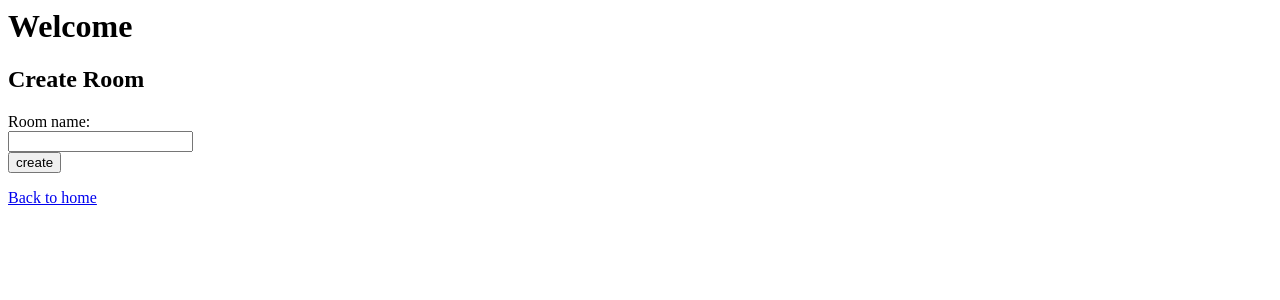
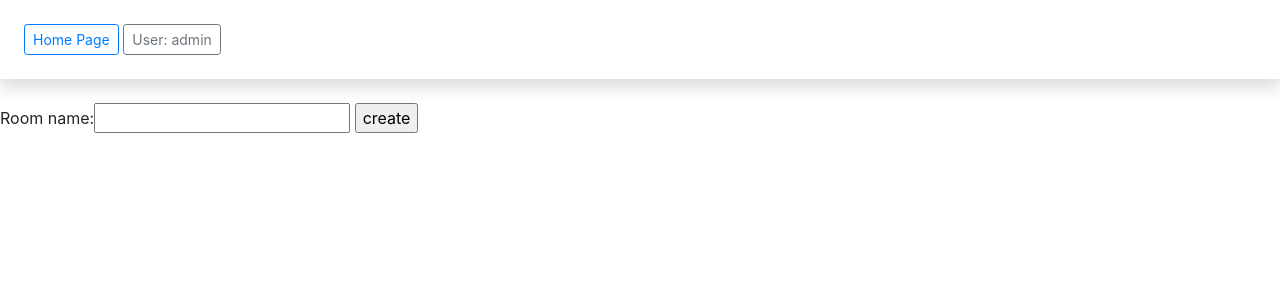
Before and after one commit to gbhgit/Browser-Based-Chat, a Django app: page /room/ in a window 1280 px wide. Shown: the top 300 px of the page. Run offline with Django 3.2, Linux system fonts and the light colour scheme; a user stored in the database is signed in; some libraries are stand-ins or nearby versions.

Commit message:
[issue-#29] fit style room/register.html

```diff
--- a/chat/users/templates/room/register.html
+++ b/chat/users/templates/room/register.html
@@ -1,13 +1,21 @@
-{% extends 'base.html' %}
+<!DOCTYPE html>
+<head>
+    <script src="https://ajax.googleapis.com/ajax/libs/jquery/1.12.4/jquery.min.js"></script>
+    <script src="https://maxcdn.bootstrapcdn.com/bootstrap/3.3.7/js/bootstrap.min.js" integrity="sha384-Tc5IQib027qvyjSMfHjOMaLkfuWVxZxUPnCJA7l2mCWNIpG9mGCD8wGNIcPD7Txa" crossorigin="anonymous"></script>
+    <script src='https://cdnjs.cloudflare.com/ajax/libs/Chart.js/2.5.0/Chart.min.js'></script>
+    <meta charset="UTF-8">
+    <meta name="viewport" content="width=device-width, initial-scale=1.0">
+    <link rel="stylesheet" href="https://maxcdn.bootstrapcdn.com/bootstrap/4.5.2/css/bootstrap.min.css">
+</head>
 
-{% block content %}
-<h2>Create Room</h2>
-
-<form method="post">
-    {% csrf_token %}
-    {{form}}
-    <input type="submit" value="create">
-</form>
-
-<a href="{% url 'index' %}">Back to home</a>
-{% endblock %}
+<html>
+    <div class="shadow p-4 mb-4 bg-white">
+        <a href="{% url 'index' %}" class="btn btn-outline-primary btn-sm" role="button"">Home Page</a>
+        <a class="btn btn-outline-secondary btn-sm"">User: {{ user.username }}</a>
+    </div>
+    <form method="post">
+        {% csrf_token %}
+        {{form}}
+        <input type="submit" value="create">
+    </form>
+</html>
```
Also changed, not shown: chat/db.sqlite3.
